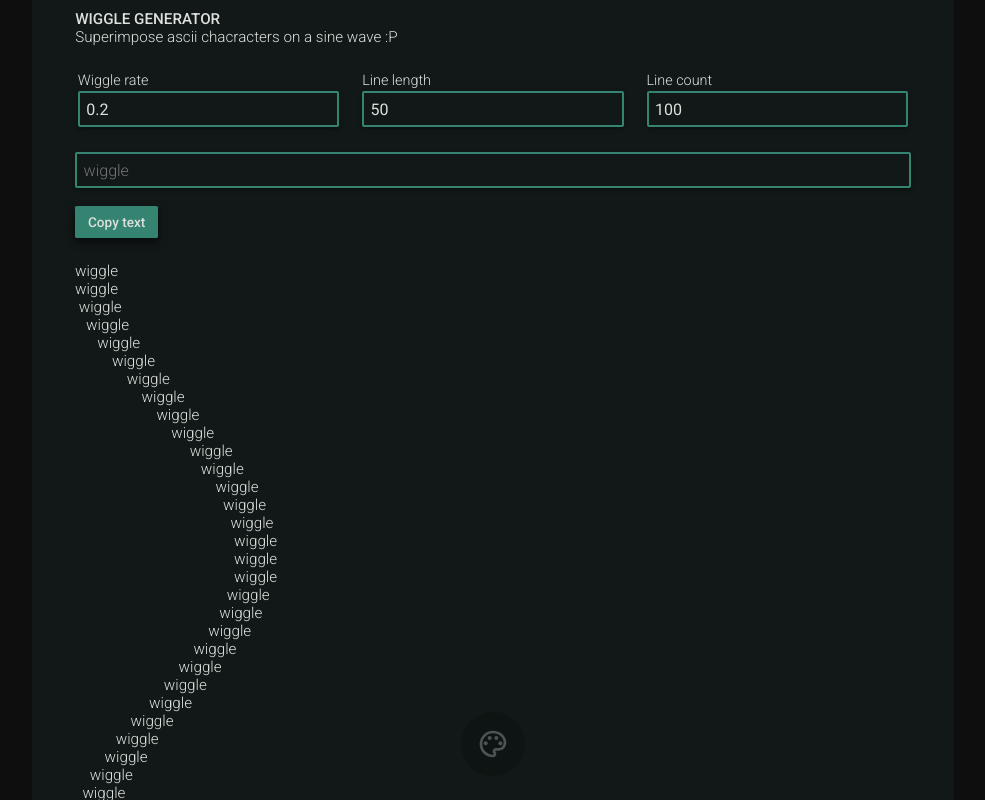
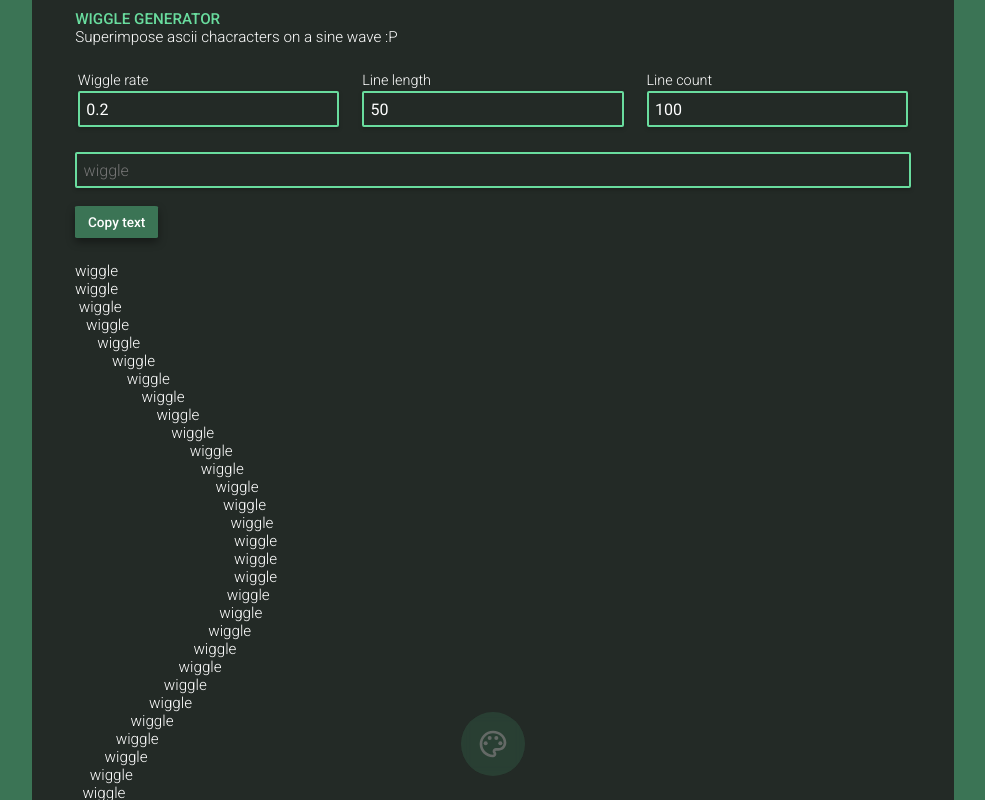
Before and after one commit to arj101/wiggle-generator-web, a Svelte app: page / in a window 1280 px wide. Shown: the top 800 px of the page, without its empty margins (147-1132 px from the left). Built offline with nearby package versions, Linux system fonts and the light colour scheme.

Commit message:
persistent theme

```diff
--- a/public/index.html
+++ b/public/index.html
@@ -36,6 +36,6 @@
 	<script defer src='/build/bundle.js'></script>
 </head>
 
-<body class="theme-dark">
+<body>
 </body>
 </html>
--- a/src/App.svelte
+++ b/src/App.svelte
@@ -1,7 +1,9 @@
 <script>
 	import { fade, fly } from "svelte/transition";
-	import changeTheme from './theme.js';
+	import { setTheme, changeTheme } from './theme.js';
 	import generateWiggle from './wiggle.js';
+
+	setTheme();
 
 	let text = '';
 	let wiggleRate = "0.2";
@@ -399,7 +401,7 @@
 	#theme-switcher svg {
 		width: 2rem;
 		height: auto;
-		fill: var(--text-2);
+		fill: var(--text);
 	}
 
 	#theme-switcher:hover {
--- a/src/theme.js
+++ b/src/theme.js
@@ -13,7 +13,26 @@ function changeTheme() {
 
     currTheme += 1;
     currTheme %= themes.length;
-    document.body.classList.add(themes[currTheme])
+    setTheme(themes[currTheme]);
 }
 
-export default changeTheme;
+function setTheme(themeName) {
+    const themes = ['theme-green', 'theme-dark', 'theme-light'];
+
+    for (let i = 0; i < themes.length; i++) {
+        if (document.body.classList.contains(themes[i])) {
+            document.body.classList.remove(themes[i])
+        }
+    }
+
+    if (themeName && themes.indexOf(themeName) >= 0 && themes.indexOf(themeName) < themes.length) {
+        document.body.classList.add(themeName)
+        localStorage.setItem('theme', themeName)
+    } else if (localStorage.getItem('theme')) {
+        document.body.classList.add(localStorage.getItem('theme'))
+    } else {
+        setTheme('theme-green')
+    }
+}
+
+module.exports = {setTheme, changeTheme}
```
Also changed, not shown: public/build/bundle.css, public/build/bundle.js, 1 other file (tests, documents, lock files or other folders).
